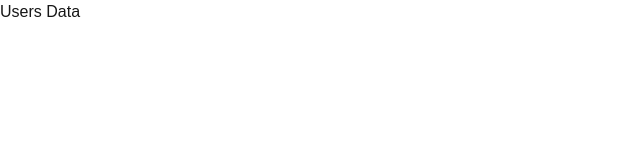
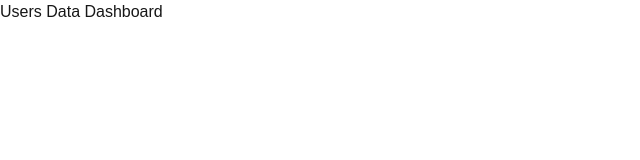
Before and after one commit to runAlgo/nextjs16, a Next.js app: page /dashboard/users in a window 1280 px wide. Shown: the top 160 px of the page, without its empty margins (0-640 px from the left). Built offline with nearby package versions, Linux system fonts and the light colour scheme.

Commit message:
Nested Routing Exaple Done

```diff
--- a/app/dashboard/users/page.tsx
+++ b/app/dashboard/users/page.tsx
@@ -1,7 +1,7 @@
 import React from "react";
 
 const Users = () => {
-  return <div>Users Data</div>;
+  return <div>Users Data Dashboard</div>;
 };
 
 export default Users;
```
